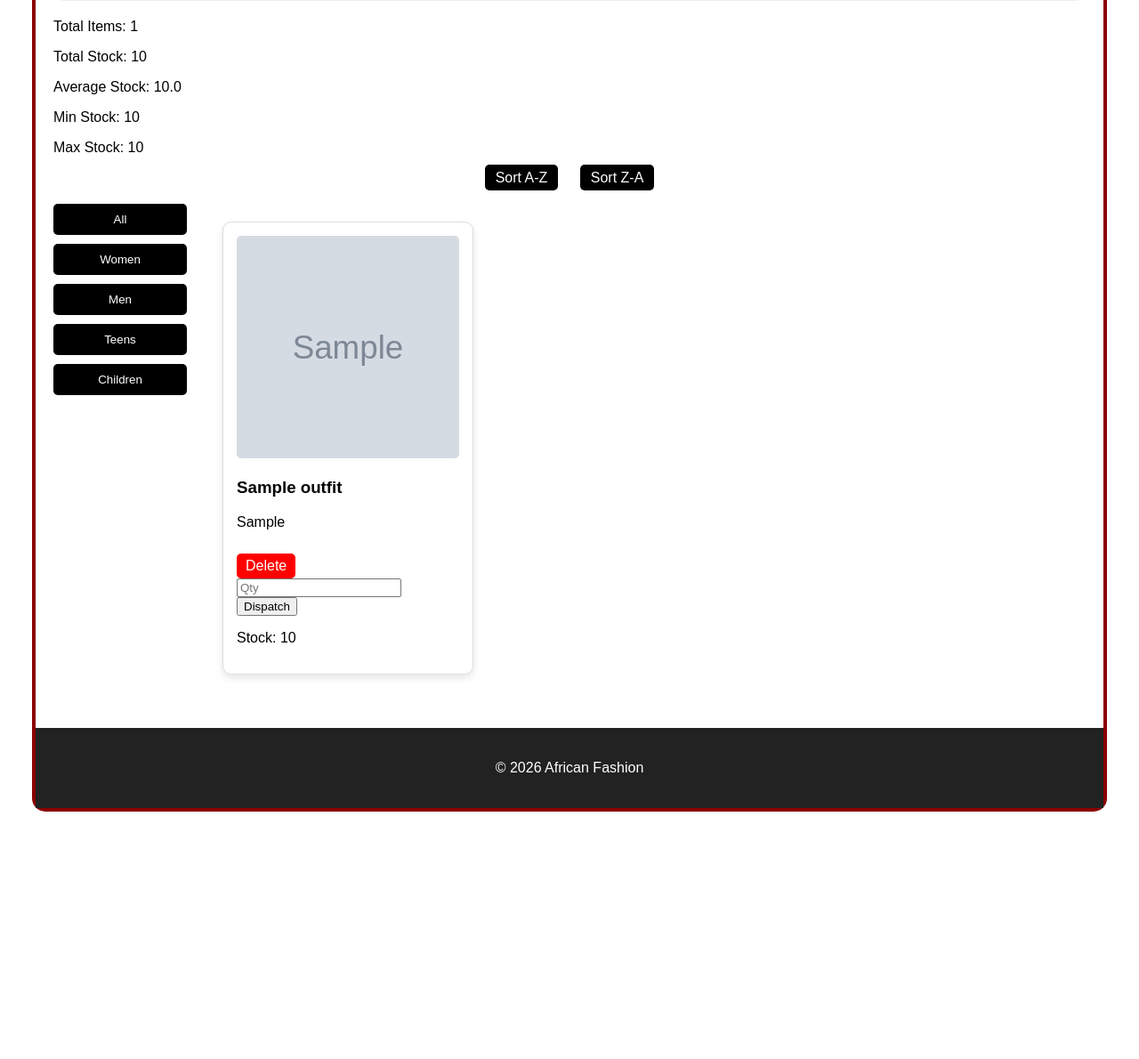
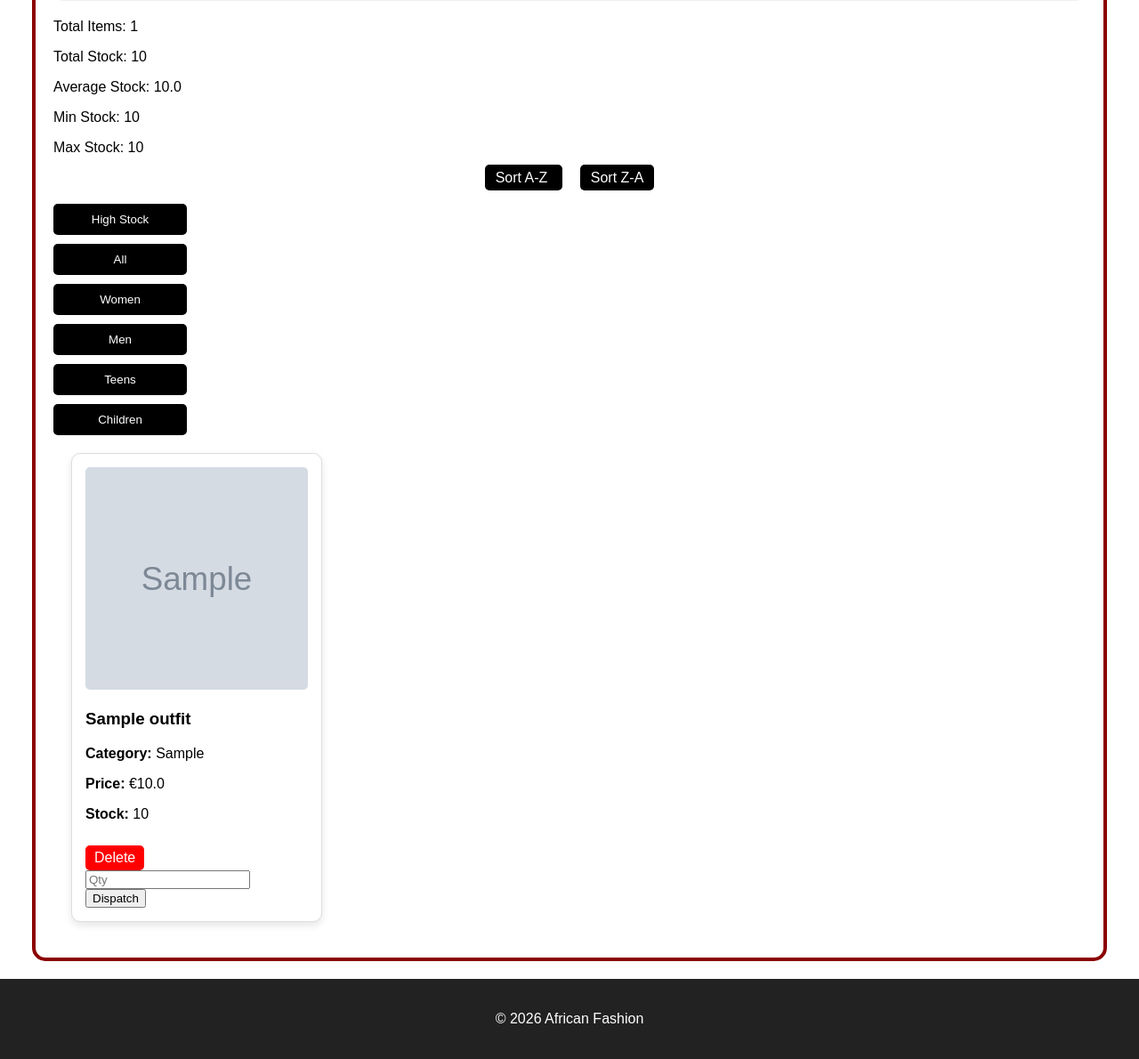
Before and after one commit to HlengiweNcube/flask_db_project, a Flask app: page /gallery?sort=asc in a window 1280 px wide. Shown: the part 391-1581 px from the top of the page at 89% size. Before the commit the page ends 1303 px from the top, so only its background shows below. Run offline with Flask 3, Linux system fonts and the light colour scheme; tables that the repository leaves empty hold one stand-in row (values such as "Sample post"); grey boxes marked "Sample" are stand-in pictures.

Commit message:
corrected the gallaery thatwas corrupted somehow and also the sort buttons

```diff
--- a/static/js/script.js
+++ b/static/js/script.js
@@ -40,3 +40,18 @@ function changeSlide(direction) {
     currentSlide += direction;
     showSlide(currentSlide);
 }
+function showCategory(category) {
+    let cards = document.querySelectorAll('.card');
+
+    cards.forEach(card => {
+        if (category === 'all') {
+            card.style.display = 'block';
+        } else {
+            if (card.getAttribute('data-category') === category) {
+                card.style.display = 'block';
+            } else {
+                card.style.display = 'none';
+            }
+        }
+    });
+}
--- a/templates/gallery.html
+++ b/templates/gallery.html
@@ -3,21 +3,26 @@
 {% block content %}
 
 <h1 class="page-title">African Fashion Gallery</h1>
+
+<!-- 🔥 HIGHLIGHT (SUBQUERY) -->
 {% if highlight %}
 <div class="highlight-box">
     <h2>{{ highlight }}</h2>
-        <p>Showing outfits with quantity above average (Subquery)</p>
+    <p>Showing outfits with quantity above average</p>
 </div>
 {% endif %}
+
 <div class="top-bar">
 
-    <!-- 🔍SEARCH -->
+    <!-- 🔍 SEARCH -->
     <form method="GET" class="search-box">
-        <input type="text" name="search" placeholder="Search outfits..." value="{{ request.args.get('search','') }}">
+        <input type="text" name="search"
+               placeholder="Search outfits..."
+               value="{{ request.args.get('search','') }}">
         <button type="submit">Search</button>
     </form>
 
-    <!-- STATS -->
+    <!-- 📊 CATEGORY COUNTS (LIKE A VIEW) -->
     <div class="stats-inline">
         <h3>Outfits per Category</h3>
         {% for category, total in category_counts %}
@@ -26,47 +31,72 @@
     </div>
 
 </div>
+
+<!-- 📊 GLOBAL STATS -->
 <div class="stats-box">
     <p>Total Items: {{ stats[0] }}</p>
     <p>Total Stock: {{ stats[1] }}</p>
-    <p>Average Stock: {{ stats[2]|round(2) }}</p>
+    <p>Average Stock: {{ stats[2] }}</p>
     <p>Min Stock: {{ stats[3] }}</p>
     <p>Max Stock: {{ stats[4] }}</p>
 </div>
 
 <!-- 🔤 SORT -->
 <div class="sort-buttons">
-    <a href="?search={{ request.args.get('search','') }}&sort=asc">Sort A-Z</a>
-    <a href="?search={{ request.args.get('search','') }}&sort=desc">Sort Z-A</a>
+    <a href="{{ url_for('gallery', sort='asc', search=request.args.get('search')) }}">
+        Sort A-Z
+    </a>
+
+    <a href="{{ url_for('gallery', sort='desc', search=request.args.get('search')) }}">
+        Sort Z-A
+    </a>
+</div
+
+<div class="gallery-layout">
+    <!-- 🎯 CATEGORY FILTER (JS) -->
+    <div class="sidebar">
+        <button onclick="showCategory('high-stock')">High Stock</button>
+        <button onclick="showCategory('all')">All</button>
+        <button onclick="showCategory('Women')">Women</button>
+        <button onclick="showCategory('Men')">Men</button>
+        <button onclick="showCategory('Teens')">Teens</button>
+        <button onclick="showCategory('Children')">Children</button>
     </div>
 
-<div class="gallery-layout">
+    <!-- 🧥 OUTFITS -->
+    <div id="gallery" class="gallery-container">
 
-    <div class="sidebar">
-        <button type="button" onclick="showCategory('all')">All</button>
-        <button type="button" onclick="showCategory('Women')">Women</button>
-        <button type="button" onclick="showCategory('Men')">Men</button>
-        <button type="button" onclick="showCategory('Teens')">Teens</button>
-        <button type="button" onclick="showCategory('Children')">Children</button>
-    </div>
-
-    <div id="gallery" class="gallery-container">
+        {% if outfits %}
             {% for outfit in outfits %}
             <div class="card" data-category="{{ outfit.category }}">
-                <img src="{{ url_for('static', filename='images/' + outfit.image_url) }}" alt="{{ outfit.name }}">
+
+                <img src="{{ url_for('static', filename='images/' + outfit.image_url) }}"
+                     alt="{{ outfit.name }}">
+
                 <h3>{{ outfit.name }}</h3>
-                <p>{{ outfit.category }}</p>
+                <p><strong>Category:</strong> {{ outfit.category }}</p>
 
+                <!-- 💰 PRICE -->
+                <p><strong>Price:</strong> €{{ outfit.price }}</p>
+
+                <!-- 📦 STOCK -->
+                <p><strong>Stock:</strong> {{ outfit.quantity }}</p>
+
+                <!-- ❌ DELETE -->
                 <a href="/delete/{{ outfit.id }}" class="delete-btn">Delete</a>
 
+                <!-- 🚚 DISPATCH -->
                 <form method="POST" action="/dispatch/{{ outfit.id }}">
                     <input type="number" name="amount" min="1" placeholder="Qty">
                     <button type="submit">Dispatch</button>
                 </form>
 
-                <p>Stock: {{ outfit.quantity }}</p>
             </div>
             {% endfor %}
+        {% else %}
+            <p>No outfits found.</p>
+        {% endif %}
+
     </div>
 </div>
 {% endblock %}
```
Lines whose indentation alone changed are shown as unchanged.
